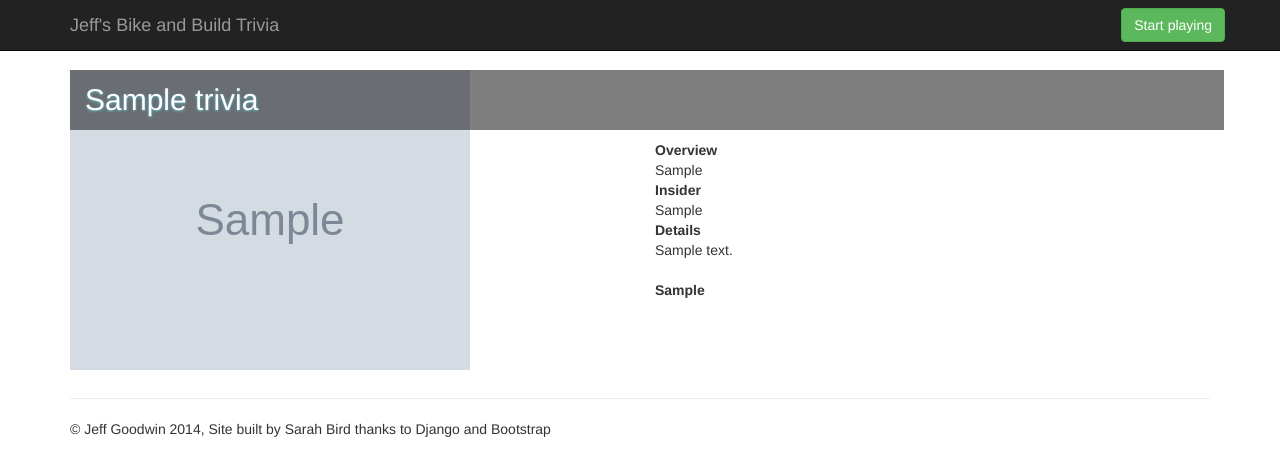
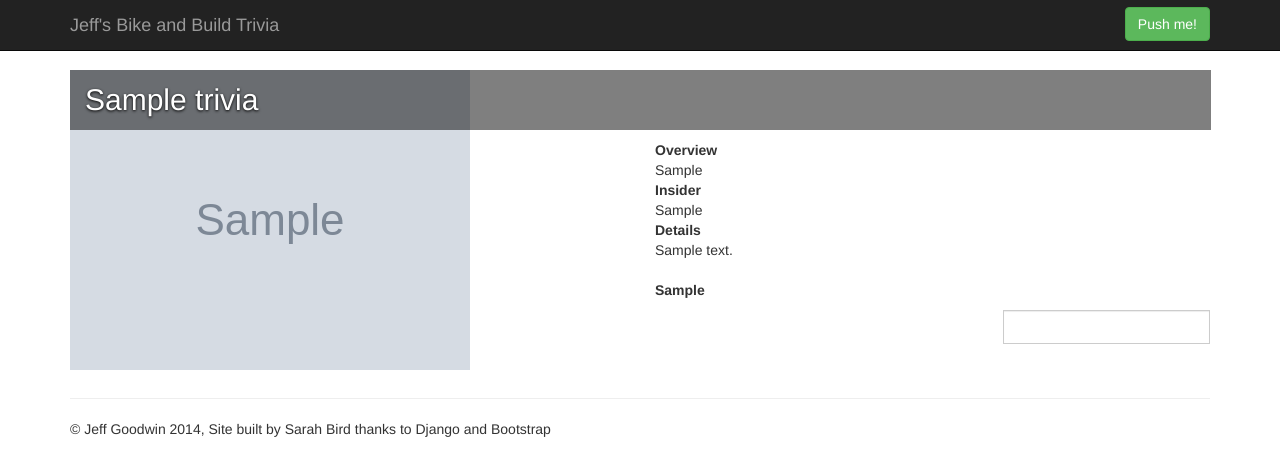
Before and after one commit to birdsarah/jeff_bikeandbuild_trivia, a Django app: page / in a window 1280 px wide. Shown: the top 476 px of the page. Run offline with Django 3.2, Linux system fonts and the light colour scheme; tables that the repository leaves empty hold one stand-in row (values such as "Sample post"); grey boxes marked "Sample" are stand-in pictures; parts of the project's set-up code (start-up, migrations or seed data) failed here and were passed over; some libraries are stand-ins or nearby versions.

Commit message:
Tweak design add placeholder input area

```diff
--- a/templates/base.html
+++ b/templates/base.html
@@ -19,11 +19,12 @@
         <div class="container">
             <div class="navbar-header">
             <a class="navbar-brand" href="#">Jeff's Bike and Build Trivia</a>
+            </div>
+            <div class="navbar-right">
+                {% block navbutton %}
+                {% endblock navbutton %}
+            </div>
         </div>
-        <div class="navbar-collapse collapse navbar-form navbar-right">
-            <button type="submit" class="btn btn-success">Start playing</button>
-        </div><!--/.navbar-collapse -->
-      </div>
     </div>
     <div class="main container">
         {% block content %}
--- a/trivia/static/trivia/sass/main.scss
+++ b/trivia/static/trivia/sass/main.scss
@@ -7,8 +7,28 @@
 @import "compass/css3/text-shadow";
 @import "bootstrap";
 
+body, .navbar {
+    min-width: 240px;
+}
+
+.navbar-right {
+    margin-top: .5em;
+    float: right;
+    @media (max-width: 350px) {
+        margin-top: 0;
+        margin-bottom: 1em;
+    }
+}
+
+.navbar-header:before, .navbar-header:after {
+    display: inline;
+}
+
 .main.container {
     margin-top: 5em;
+    @media (max-width: 350px) {
+        margin-top: 8em;
+    }
 }
 
 .image {
@@ -25,11 +45,16 @@
     background-color: rgba(0,0,0,0.5);
     line-height: 2;
     padding-left: .5em;
-    width: 208%;
-    $default-text-shadow-color: rgba(#56E5FF, 0.6);
+    /* shadow */
+    $default-text-shadow-color: black;
     $default-text-shadow-blur: 3px;
     $default-text-shadow-v-offset: 1px;
     @include single-text-shadow;
+    /* stretch */
+    width: 205.5%;
+    @media (max-width: $screen-md-min) {
+        width: 100%;
+    }
 }
 
 .trivia.row {
@@ -38,6 +63,9 @@
 
 .text-col {
     margin-top: 5em;
+    @media (max-width: $screen-md-min) {
+        margin-top: 1em;
+    }
 }
 
 .question {
--- a/trivia/templates/trivia/trivia_list.html
+++ b/trivia/templates/trivia/trivia_list.html
@@ -1,5 +1,10 @@
 {% extends "base.html" %}
 {% load staticfiles %}
+
+{% block navbutton %}
+<button type="submit" class="btn btn-success">Push me!</button>
+{% endblock %}
+
 {% block content %}
 {% for trivia in object_list %}
 <div class="trivia row">
@@ -16,6 +21,9 @@
             <dt>Details</dt><dd>{{trivia.details}}</dd>
         </dl>
         <p class="question">{{trivia.trivia}}</p>
+        <div class="input-group pull-right">
+        <input type="number" class="form-control">
+        </div>
     </div>
 </div>
 {% endfor %}
```
Also changed, not shown: trivia/static/trivia/stylesheets/main.css.
